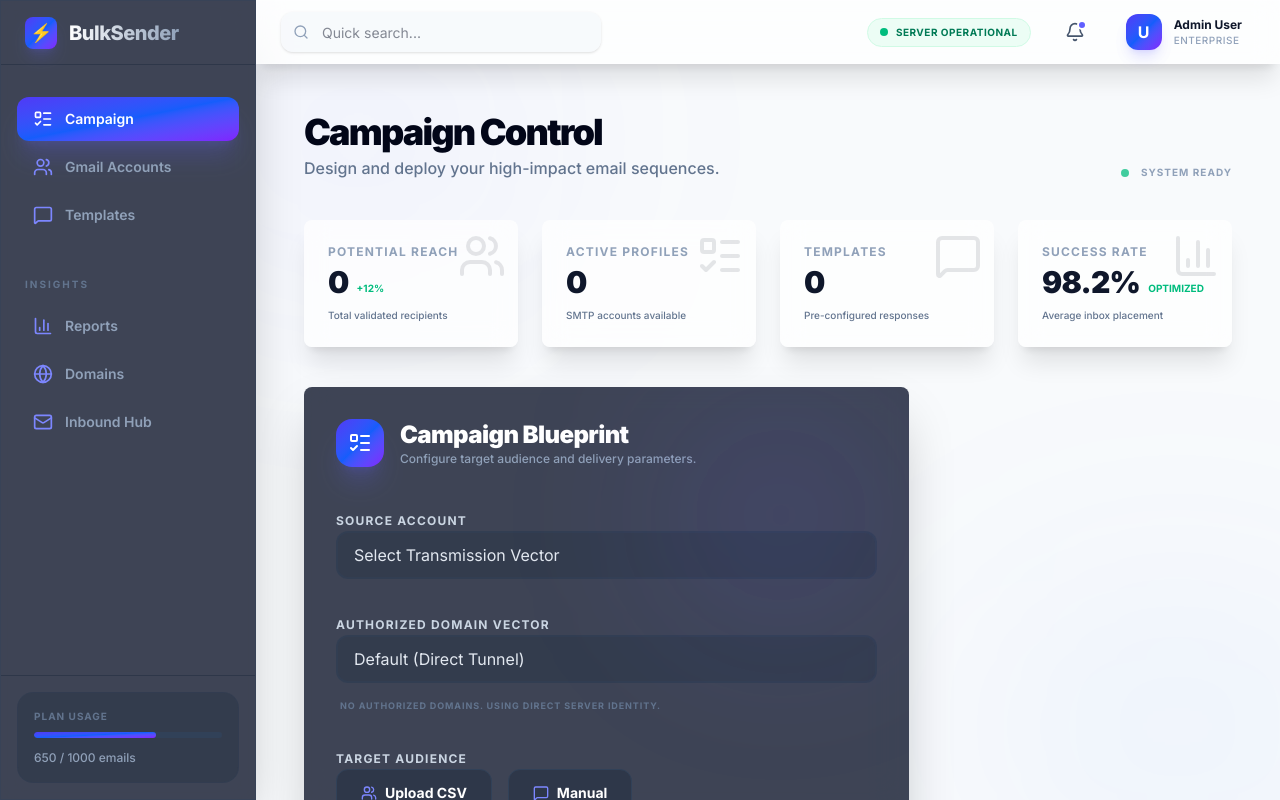
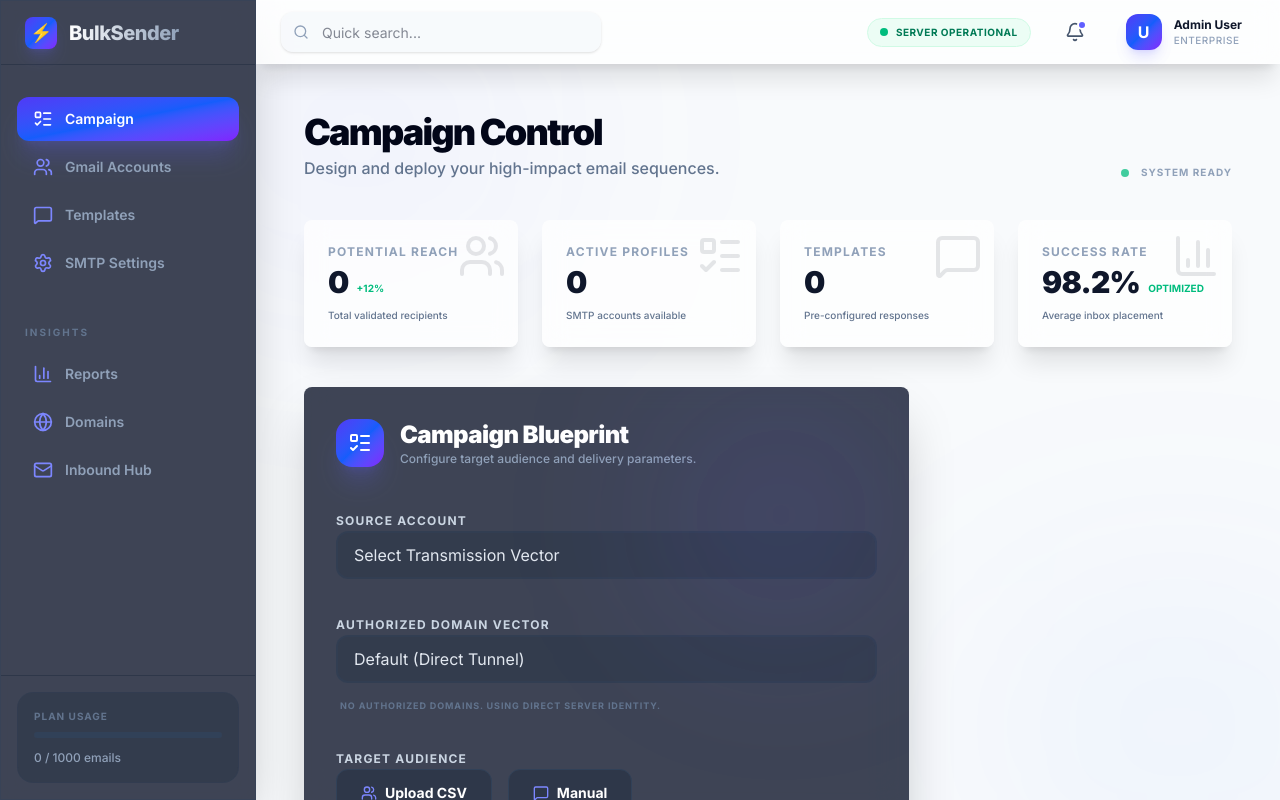
Before and after one commit to EmmaRose1122/Bulk-Sender, a Next.js app: page / in a window 1280 px wide. Built offline with nearby package versions, Linux system fonts and the light colour scheme.

Commit message:
Fix SMTP error handling, add SMTP settings link, reset plan usage

```diff
--- a/app/api/send/route.ts
+++ b/app/api/send/route.ts
@@ -85,10 +85,18 @@ export async function POST(request: Request) {
             console.log('SMTP connection verified successfully');
         } catch (verifyError: any) {
             console.error('SMTP Verify Error:', verifyError);
-            console.error('Error code:', verifyError.code);
-            console.error('Error command:', verifyError.command);
+
+            let errorMessage = `SMTP Connection Failed: ${verifyError.message}`;
+
+            // Handle specific DNS/Network errors
+            if (verifyError.code === 'ENOTFOUND' || verifyError.message?.includes('getaddrinfo')) {
+                errorMessage = `SMTP Connection Failed: Could not resolve hostname '${smtpConfig.host}'. Please check your SMTP host settings.`;
+            } else if (verifyError.code === 'EBUSY') {
+                errorMessage = `SMTP Connection Failed: System busy or unable to resolve hostname '${smtpConfig.host}'.`;
+            }
+
             return NextResponse.json(
-                { success: false, message: `SMTP Connection Failed: ${verifyError.message}` },
+                { success: false, message: errorMessage },
                 { status: 500 }
             );
         }
--- a/components/Sidebar.tsx
+++ b/components/Sidebar.tsx
@@ -2,7 +2,7 @@
 
 import Link from 'next/link';
 import { usePathname } from 'next/navigation';
-import { MessageSquare, ListTodo, BarChart3, Users, Globe, Mail } from 'lucide-react';
+import { MessageSquare, ListTodo, BarChart3, Users, Globe, Mail, Settings } from 'lucide-react';
 import { cn } from '../lib/utils';
 
 export function Sidebar() {
@@ -64,6 +64,20 @@ export function Sidebar() {
                             Templates
                         </Link>
                     </li>
+                    <li>
+                        <Link
+                            href="/settings"
+                            className={cn(
+                                'flex items-center gap-3 rounded-xl px-4 py-3 text-sm font-semibold transition-all duration-300 group',
+                                pathname === '/settings'
+                                    ? 'gradient-primary text-white shadow-xl shadow-indigo-500/20'
+                                    : 'hover:bg-slate-800/50 hover:text-white'
+                            )}
+                        >
+                            <Settings className={cn("h-5 w-5 transition-transform group-hover:scale-110", pathname === '/settings' ? "text-white" : "text-indigo-400")} />
+                            SMTP Settings
+                        </Link>
+                    </li>
                 </ul>
 
                 <div className="mt-10 px-6 text-[10px] font-bold uppercase text-slate-500 tracking-[0.2em]">
@@ -118,9 +132,9 @@ export function Sidebar() {
                 <div className="bg-slate-800/30 rounded-2xl p-4 border border-slate-700/30">
                     <p className="text-[10px] text-slate-500 uppercase tracking-widest font-bold mb-2">Plan Usage</p>
                     <div className="h-1.5 w-full bg-slate-700 rounded-full overflow-hidden">
-                        <div className="h-full w-[65%] gradient-primary rounded-full" />
+                        <div className="h-full w-[0%] gradient-primary rounded-full" />
                     </div>
-                    <p className="text-xs text-slate-400 mt-3 font-medium">650 / 1000 emails</p>
+                    <p className="text-xs text-slate-400 mt-3 font-medium">0 / 1000 emails</p>
                 </div>
             </div>
         </div>
```
